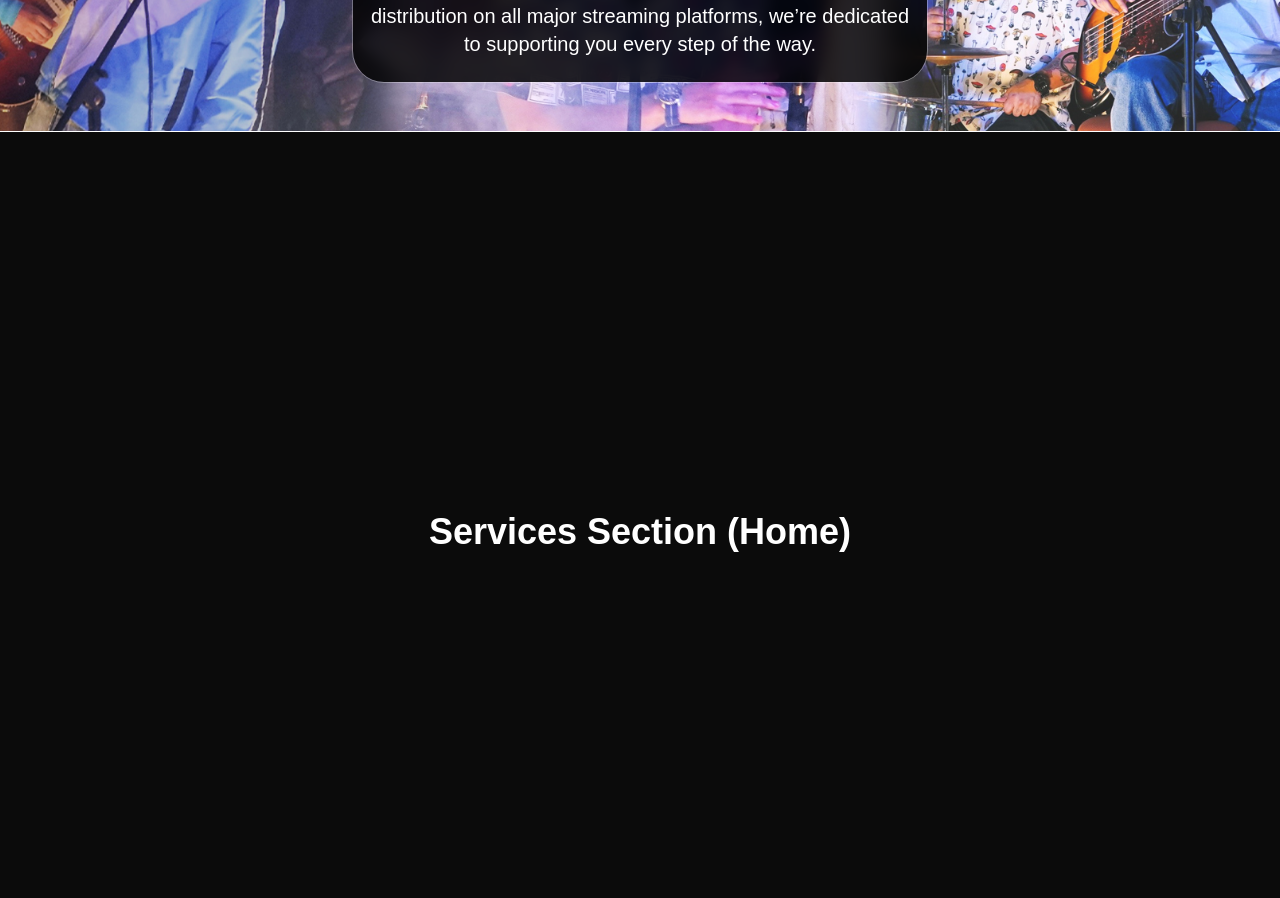
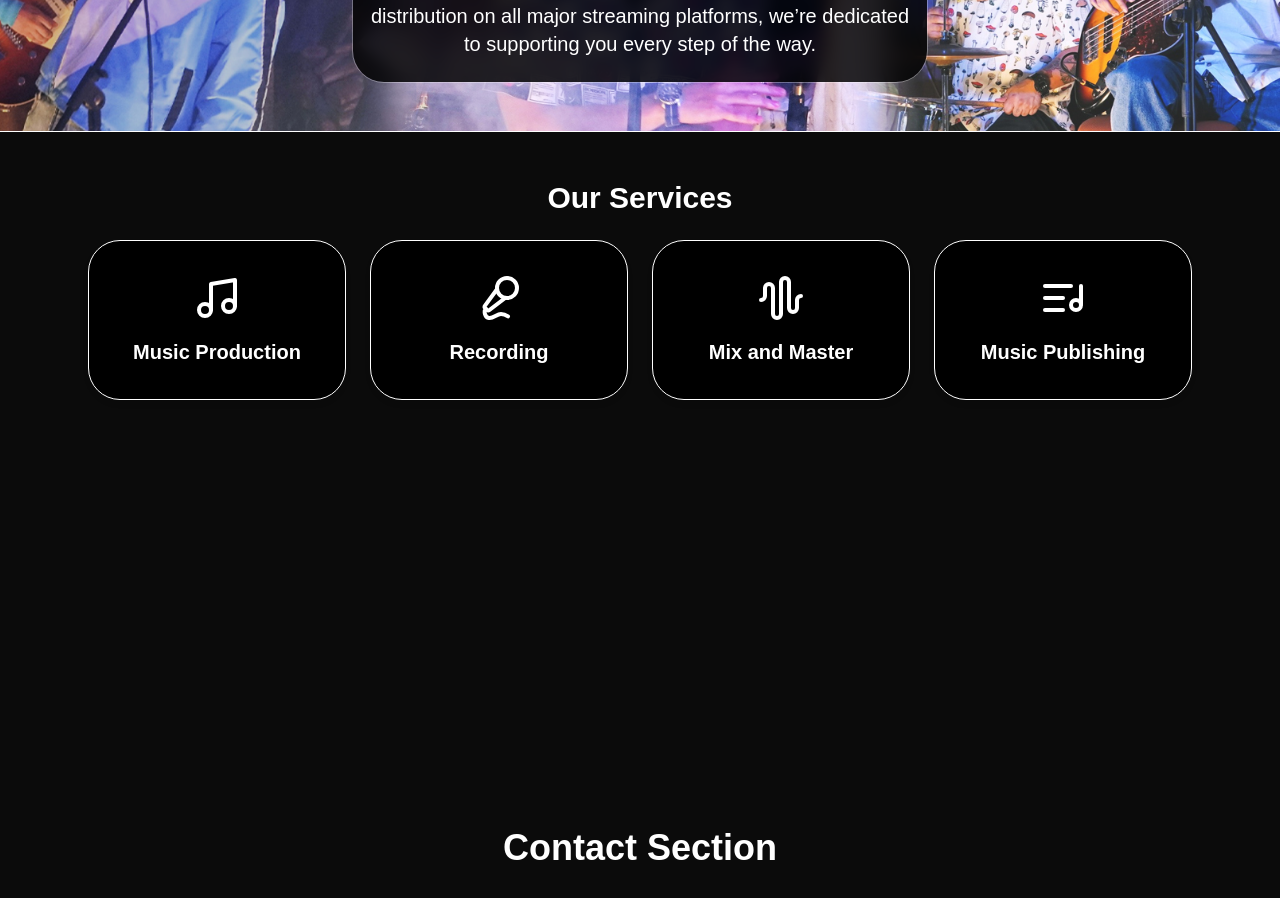
Before and after one commit to joshuakitong/box-studio, a React (Vite) app: page /#/ in a window 1280 px wide. Shown: the part 1100-1998 px from the top of the page. Built offline with nearby package versions, Linux system fonts and the light colour scheme.

Commit message:
feat: add home services section

```diff
--- a/src/sections/ServicesHome.jsx
+++ b/src/sections/ServicesHome.jsx
@@ -1,7 +1,60 @@
-export default function ServicesHome() {
+import { Music, MicVocal, AudioWaveform, ListMusic } from "lucide-react";
+import { useNavigate } from "react-router-dom";
+
+export default function Services() {
+  const navigate = useNavigate();
+
+  const services = [
+    {
+      title: "Music Production",
+      description: "Turn your ideas into fully produced tracks.",
+      icon: Music,
+    },
+    {
+      title: "Recording",
+      description: "Record your vocals and instruments.",
+      icon: MicVocal,
+    },
+    {
+      title: "Mix and Master",
+      description: "Polish your tracks for release-ready quality.",
+      icon: AudioWaveform,
+    },
+    {
+      title: "Music Publishing",
+      description: "Release your music on all major platforms.",
+      icon: ListMusic,
+    },
+  ];
+
   return (
-    <div className="flex items-center justify-center min-h-screen max-w-4xl mx-auto">
-      <h1 className="text-4xl font-bold">Services Section (Home)</h1>
+    <div
+      onClick={() => navigate("/services")}
+      className="max-w-6xl mx-auto px-6 py-12"
+    >
+      <h2 className="text-2xl sm:text-3xl font-bold text-center mb-6">Our Services</h2>
+      <div className="grid grid-cols-1 sm:grid-cols-2 lg:grid-cols-4 gap-6">
+        {services.map(({ title, description, icon: Icon }, idx) => (
+          <div
+            key={idx}
+            className="group flex flex-col items-center justify-center gap-4 p-4 bg-black text-white rounded-4xl border border-white
+                       hover:bg-white hover:text-black transition-all duration-300 cursor-pointer shadow-md hover:shadow-xl min-h-40"
+          >
+            <Icon
+              size={48}
+              className="group-hover:hidden transition-all duration-300"
+            />
+
+            <p className="text-sm sm:text-md md:text-lg lg:text-xl text-center font-semibold group-hover:hidden">
+              {title}
+            </p>
+
+            <p className="text-xs sm:text-sm md:text-md lg:text-lg text-center opacity-0 group-hover:opacity-100 group-hover:block hidden transition-opacity duration-300">
+              {description}
+            </p>
+          </div>
+        ))}
+      </div>
     </div>
   );
 }
```
